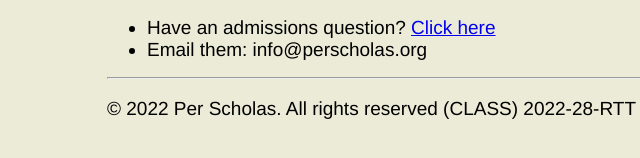
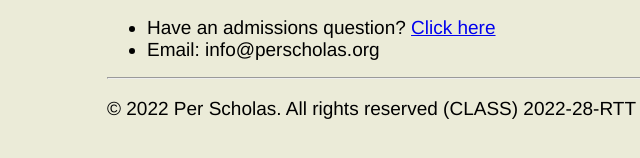
Before and after one commit to MOHAMMADI-AF/Basic-HTML---CSS-Page, a plain HTML site: page index.html in a window 1280 px wide. Shown: the part 558-716 px from the top of the page, 183-823 px from the left. Drawn offline with Linux system fonts and the light colour scheme.

Commit message:
4th commit

```diff
--- a/index.html
+++ b/index.html
@@ -42,7 +42,7 @@
 			<h2>Contact us</h2>
 			<ul>
 				<li>Have an admissions question? <a href="https://perscholas.org/">Click here</a></li>
-                <li>Email them: info@perscholas.org</li>
+                <li>Email: info@perscholas.org</li>
 			</ul>
 			<hr>
 			<p>&copy; 2022 Per Scholas. All rights reserved (CLASS) 2022-28-RTT</p>
```
